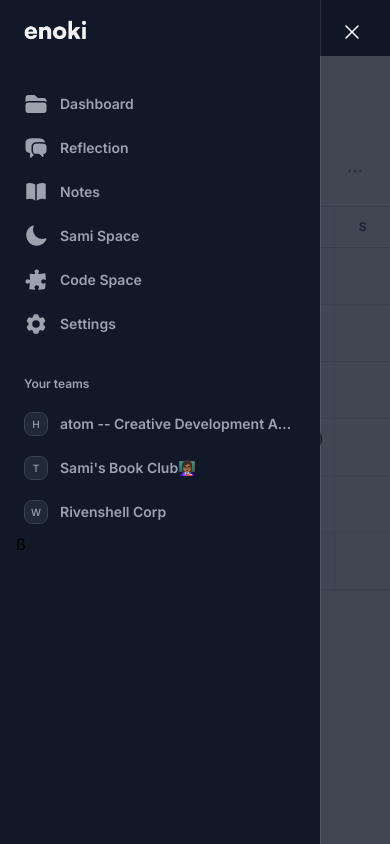
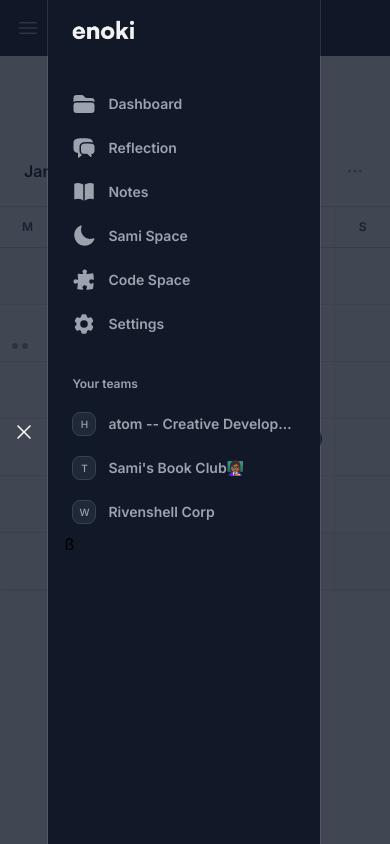
Before and after one commit to rivenshell/Lilly, a Next.js app: page / in a window 390 px wide. Both pictures are taken after a click on the button "Open sidebar". Built offline with nearby package versions, Linux system fonts and the light colour scheme.

Commit message:
repo update

```diff
--- a/app/components/Nav.tsx
+++ b/app/components/Nav.tsx
@@ -109,7 +109,7 @@ export default function Example() {
                     leaveFrom="opacity-100"
                     leaveTo="opacity-0"
                   >
-                    <div className="absolute left-full top-0 flex w-16 justify-center pt-5">
+                    <div className=" left-full top-0 flex w-16 justify-center pt-5">
                       <button
                         type="button"
                         className="-m-2.5 p-2.5"
```
